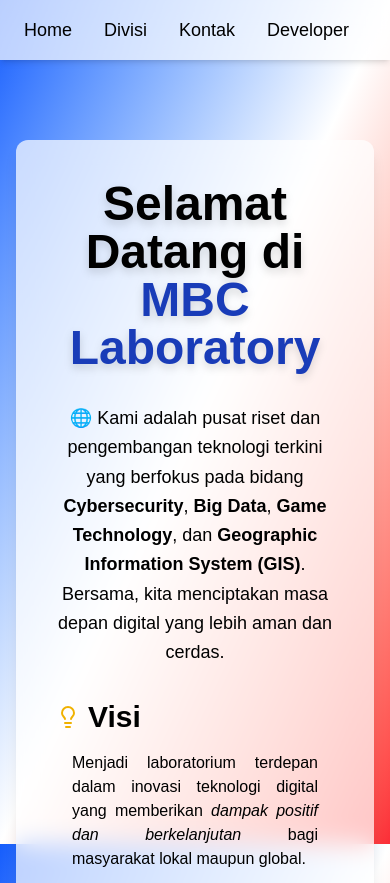
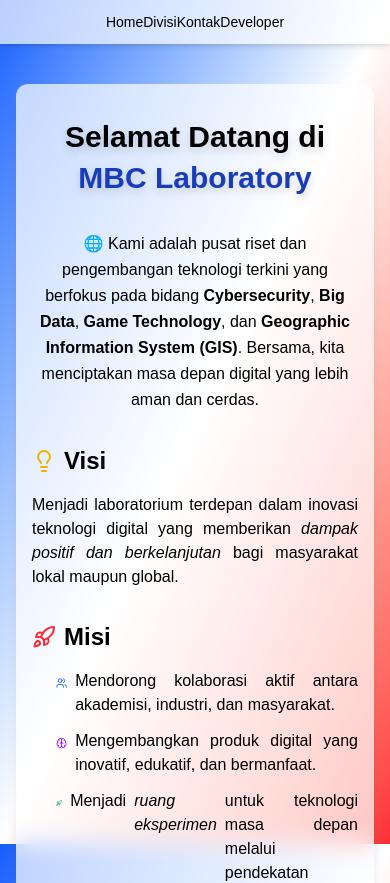
Before and after one commit to qrumii/mbc-laboratory, a Next.js app: page / in a window 390 px wide. Shown: the top 883 px of the page. Built offline with nearby package versions, Linux system fonts and the light colour scheme.

Commit message:
Update layout and developer page for responsive design

```diff
--- a/app/developer/page.tsx
+++ b/app/developer/page.tsx
@@ -2,29 +2,30 @@
 
 export default function DeveloperPage() {
   return (
-    <div className="py-24 px-6">
-      <div className="max-w-4xl mx-auto bg-white/70 backdrop-blur-md rounded-2xl p-10 shadow-xl flex flex-col md:flex-row items-center gap-8">
+    <div className="py-16 sm:py-24 px-4 sm:px-6">
+      <div className="max-w-4xl mx-auto bg-white/70 backdrop-blur-md rounded-2xl p-6 sm:p-10 shadow-xl flex flex-col md:flex-row items-center gap-6 sm:gap-10">
+
         {/* Foto Developer */}
         <div className="flex-shrink-0">
           <img
-             src="/foto-rizqi.jpg"
+            src="/foto-rizqi.jpg"
             alt="Foto Developer"
-            className="w-48 h-48 rounded-full object-cover shadow-md border-4 border-white"
+            className="w-36 h-36 sm:w-48 sm:h-48 rounded-full object-cover shadow-md border-4 border-white"
           />
         </div>
 
         {/* Informasi Developer */}
-        <div className="text-black space-y-4 text-justify">
-          <h1 className="text-3xl font-bold text-center md:text-left">
+        <div className="text-black space-y-4 text-center md:text-left">
+          <h1 className="text-2xl sm:text-3xl font-bold">
             Muhammad Rizqi
           </h1>
-          <p className="text-gray-800">
+          <p className="text-gray-800 text-base sm:text-lg leading-relaxed text-justify">
             Saya adalah mahasiswa aktif program studi <strong>Teknik Telekomunikasi</strong> dengan minat khusus dalam bidang <strong>Internet of Things (IoT)</strong>, <strong>pengembangan web</strong>, dan <strong>teknologi jaringan</strong>.
           </p>
-          <p className="text-gray-800">
+          <p className="text-gray-800 text-base sm:text-lg leading-relaxed text-justify">
             Proyek ini dibangun dengan menggunakan <strong>Next.js</strong> dan <strong>Tailwind CSS</strong>, serta didukung oleh backend <strong>Node.js</strong> dan <strong>PHP</strong> untuk kebutuhan API dan pengelolaan data.
           </p>
-          <p className="text-gray-800">
+          <p className="text-gray-800 text-base sm:text-lg">
             NIM: <strong>101012300280</strong>
           </p>
         </div>
--- a/app/divisi/page.tsx
+++ b/app/divisi/page.tsx
@@ -31,24 +31,24 @@ export default function DivisiPage() {
   ];
 
   return (
-    <div className="py-24 px-6">
-      <div className="max-w-6xl mx-auto bg-white/70 backdrop-blur-md rounded-2xl p-12 shadow-xl">
-        <h1 className="text-4xl font-bold text-center mb-10 text-black">
+    <div className="py-16 sm:py-24 px-4 sm:px-6">
+      <div className="max-w-6xl mx-auto bg-white/70 backdrop-blur-md rounded-2xl p-6 sm:p-12 shadow-xl">
+        <h1 className="text-2xl sm:text-4xl font-bold text-center mb-10 text-black leading-snug">
           Bidang Keahlian MBC Laboratory
         </h1>
-        <div className="grid md:grid-cols-2 gap-10">
+        <div className="grid grid-cols-1 md:grid-cols-2 gap-6 sm:gap-10">
           {divisions.map((divisi, idx) => (
             <div
               key={idx}
-              className="bg-white shadow-md rounded-xl p-6 hover:shadow-xl transition border border-gray-200"
+              className="bg-white shadow-md rounded-xl p-5 sm:p-6 hover:shadow-xl transition border border-gray-200"
             >
-              <div className="flex items-center gap-4 mb-4">
+              <div className="flex items-center gap-3 sm:gap-4 mb-4">
                 {divisi.icon}
-                <h2 className="text-2xl font-semibold text-black">
+                <h2 className="text-xl sm:text-2xl font-semibold text-black">
                   {divisi.title}
                 </h2>
               </div>
-              <p className="text-gray-700 leading-relaxed text-justify">
+              <p className="text-gray-700 text-base sm:text-lg leading-relaxed text-justify">
                 {divisi.description}
               </p>
             </div>
--- a/app/kontak/page.tsx
+++ b/app/kontak/page.tsx
@@ -37,10 +37,10 @@ export default function Kontak() {
   };
 
   return (
-    <main className="space-y-6">
-      <h1 className="text-3xl font-bold text-black">Hubungi Kami</h1>
+    <main className="space-y-6 px-4 py-8 sm:py-12 text-black">
+      <h1 className="text-2xl sm:text-3xl font-bold text-center">Hubungi Kami</h1>
 
-      <div className="text-black space-y-1">
+      <div className="text-base sm:text-lg space-y-2 max-w-xl mx-auto text-center sm:text-left">
         <p>
           <strong>Alamat:</strong> Jl. Teknologi No. 123, Bandung
         </p>
@@ -52,35 +52,40 @@ export default function Kontak() {
         </p>
       </div>
 
-      <form onSubmit={handleSubmit} className="space-y-4 max-w-md">
+      <form
+        onSubmit={handleSubmit}
+        className="space-y-4 max-w-md w-full mx-auto text-black"
+      >
         <input
           type="text"
           name="nama"
           placeholder="Nama"
           required
-          className="w-full p-2 border rounded text-black"
+          className="w-full p-3 border rounded-md focus:outline-none focus:ring-2 focus:ring-blue-500"
         />
         <input
           type="email"
           name="email"
           placeholder="Email"
           required
-          className="w-full p-2 border rounded text-black"
+          className="w-full p-3 border rounded-md focus:outline-none focus:ring-2 focus:ring-blue-500"
         />
         <textarea
           name="pesan"
           placeholder="Pesan"
           rows={4}
           required
-          className="w-full p-2 border rounded text-black"
+          className="w-full p-3 border rounded-md resize-none focus:outline-none focus:ring-2 focus:ring-blue-500"
         ></textarea>
         <button
           type="submit"
-          className="bg-blue-600 text-white py-2 px-4 rounded hover:bg-blue-700"
+          className="w-full sm:w-auto bg-blue-600 text-white py-2 px-6 rounded-md hover:bg-blue-700 transition"
         >
           Kirim Pesan
         </button>
-        {status && <p className="text-sm text-black pt-2">{status}</p>}
+        {status && (
+          <p className="text-sm text-green-600 font-medium pt-2">{status}</p>
+        )}
       </form>
     </main>
   );
--- a/app/layout.tsx
+++ b/app/layout.tsx
@@ -9,26 +9,25 @@ export const metadata = {
 
 export default function RootLayout({ children }: { children: React.ReactNode }) {
   return (
-    <html lang="id" className="h-full">
+    <html lang="en" className="h-full">
       <body className="min-h-screen w-full bg-gradient-to-br from-blue-600 via-white to-red-500 text-black flex flex-col">
         {/* Header */}
         <header className="backdrop-blur-md bg-white/70 sticky top-0 z-50 shadow-md">
-  <nav className="max-w-6xl mx-auto px-6 py-4 flex gap-8 text-lg font-medium text-black">
-    <Link href="/" className="hover:text-blue-700">Home</Link>
-    <Link href="/divisi" className="hover:text-blue-700">Divisi</Link>
-    <Link href="/kontak" className="hover:text-blue-700">Kontak</Link>
-    <Link href="/developer" className="hover:text-blue-700">Developer</Link>
-  </nav>
-</header>
-
+          <nav className="max-w-6xl mx-auto px-4 sm:px-6 py-3 flex flex-wrap gap-y-2 sm:gap-8 text-sm sm:text-lg font-medium text-black justify-center sm:justify-start">
+            <Link href="/" className="hover:text-blue-700 transition">Home</Link>
+            <Link href="/divisi" className="hover:text-blue-700 transition">Divisi</Link>
+            <Link href="/kontak" className="hover:text-blue-700 transition">Kontak</Link>
+            <Link href="/developer" className="hover:text-blue-700 transition">Developer</Link>
+          </nav>
+        </header>
 
         {/* Konten */}
-        <main className="flex-grow px-4 py-20">
+        <main className="flex-grow px-4 sm:px-6 py-10 sm:py-20">
           {children}
         </main>
 
         {/* Footer */}
-        <footer className="text-center py-6 text-sm text-gray-600 bg-white/70 backdrop-blur-md">
+        <footer className="text-center py-6 text-xs sm:text-sm text-gray-600 bg-white/70 backdrop-blur-md">
           © {new Date().getFullYear()} MBC Laboratory
         </footer>
       </body>
--- a/app/page.tsx
+++ b/app/page.tsx
@@ -1,44 +1,45 @@
 "use client";
 
 import { Lightbulb, Rocket, Users, Brain } from "lucide-react";
-import Link from "next/link"; // ✅ Tambahan penting
+import Link from "next/link";
 
 export default function Home() {
   return (
-    <div className="max-w-4xl w-full bg-white/70 backdrop-blur-md p-10 rounded-xl shadow-lg mx-auto space-y-8">
-      <h1 className="text-5xl font-extrabold text-center text-black drop-shadow-lg">
+    <div className="max-w-4xl w-full bg-white/70 backdrop-blur-md px-4 sm:px-10 py-8 rounded-xl shadow-lg mx-auto space-y-8">
+      <h1 className="text-3xl sm:text-5xl font-extrabold text-center text-black drop-shadow-lg leading-snug">
         Selamat Datang di <span className="text-blue-800">MBC Laboratory</span>
       </h1>
-      <p className="text-lg text-black text-center leading-relaxed max-w-3xl mx-auto">
+
+      <p className="text-base sm:text-lg text-black text-center leading-relaxed max-w-3xl mx-auto">
         🌐 Kami adalah pusat riset dan pengembangan teknologi terkini yang berfokus pada bidang <strong>Cybersecurity</strong>, <strong>Big Data</strong>, <strong>Game Technology</strong>, dan <strong>Geographic Information System (GIS)</strong>. Bersama, kita menciptakan masa depan digital yang lebih aman dan cerdas.
       </p>
 
       {/* VISI */}
       <section className="space-y-4">
-        <h2 className="text-3xl font-semibold text-black flex items-center gap-2">
-          <Lightbulb className="text-yellow-500" /> Visi
+        <h2 className="text-2xl sm:text-3xl font-semibold text-black flex items-center gap-2 sm:gap-4">
+          <Lightbulb className="text-yellow-500 w-6 h-6 sm:w-8 sm:h-8" /> Visi
         </h2>
-        <p className="text-black text-justify pl-4 pr-4">
+        <p className="text-black text-justify text-base sm:text-lg">
           Menjadi laboratorium terdepan dalam inovasi teknologi digital yang memberikan <em>dampak positif dan berkelanjutan</em> bagi masyarakat lokal maupun global.
         </p>
       </section>
 
       {/* MISI */}
       <section className="space-y-4">
-        <h2 className="text-3xl font-semibold text-black flex items-center gap-2">
-          <Rocket className="text-red-500" /> Misi
+        <h2 className="text-2xl sm:text-3xl font-semibold text-black flex items-center gap-2 sm:gap-4">
+          <Rocket className="text-red-500 w-6 h-6 sm:w-8 sm:h-8" /> Misi
         </h2>
-        <ul className="list-disc pl-6 space-y-2 text-black text-justify">
-          <li className="flex gap-2">
-            <Users className="w-5 h-5 text-blue-600" />
+        <ul className="list-disc pl-6 space-y-3 text-black text-justify text-base sm:text-lg">
+          <li className="flex items-start gap-2">
+            <Users className="w-5 h-5 text-blue-600 mt-1" />
             Mendorong kolaborasi aktif antara akademisi, industri, dan masyarakat.
           </li>
-          <li className="flex gap-2">
-            <Brain className="w-5 h-5 text-purple-600" />
+          <li className="flex items-start gap-2">
+            <Brain className="w-5 h-5 text-purple-600 mt-1" />
             Mengembangkan produk digital yang inovatif, edukatif, dan bermanfaat.
           </li>
-          <li className="flex gap-2">
-            <Rocket className="w-5 h-5 text-green-600" />
+          <li className="flex items-start gap-2">
+            <Rocket className="w-5 h-5 text-green-600 mt-1" />
             Menjadi <em>ruang eksperimen</em> untuk teknologi masa depan melalui pendekatan multidisiplin.
           </li>
         </ul>
@@ -47,7 +48,7 @@ export default function Home() {
       {/* CTA */}
       <div className="text-center pt-4">
         <Link href="/divisi">
-          <button className="bg-blue-700 hover:bg-blue-800 text-white font-semibold py-2 px-6 rounded-full shadow-md transition">
+          <button className="bg-blue-700 hover:bg-blue-800 text-white font-semibold py-2 px-6 rounded-full shadow-md transition w-full sm:w-auto">
             Pelajari Lebih Lanjut
           </button>
         </Link>
```
